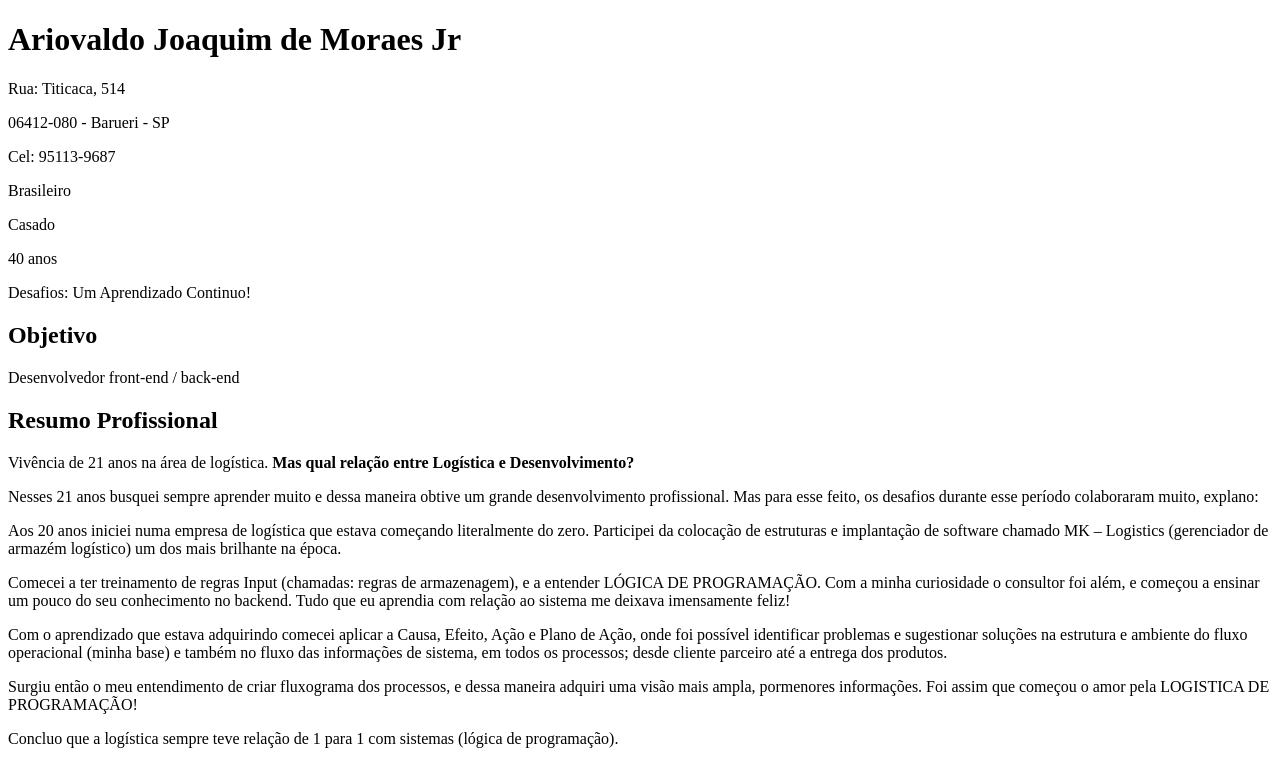
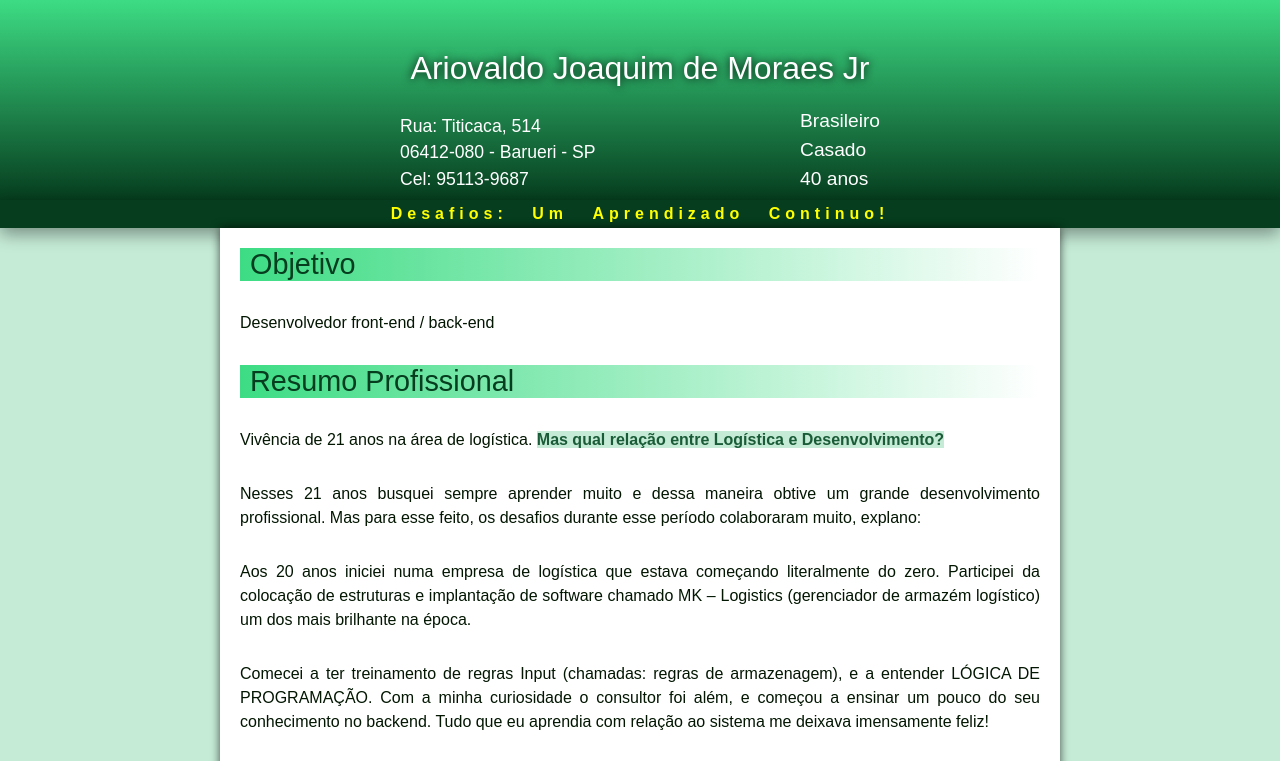
Before and after one commit to AriovaldoJM/grao, a plain HTML site: page index.html in a window 1280 px wide. Shown: the top 761 px of the page. Drawn offline with Linux system fonts and the light colour scheme; a web font is replaced by a local one.

Commit message:
Update index.html
okok

```diff
--- a/index.html
+++ b/index.html
@@ -5,7 +5,7 @@
     <meta http-equiv="X-UA-Compatible" content="IE=edge">
     <meta name="viewport" content="width=device-width, initial-scale=1.0">
     <title>Dev. Ariovaldo</title>
-    <link rel="stylesheet" href="estilos/style.css">
+    <link rel="stylesheet" href="estilos/styles.css">
 
 </head>
 <body>
```
